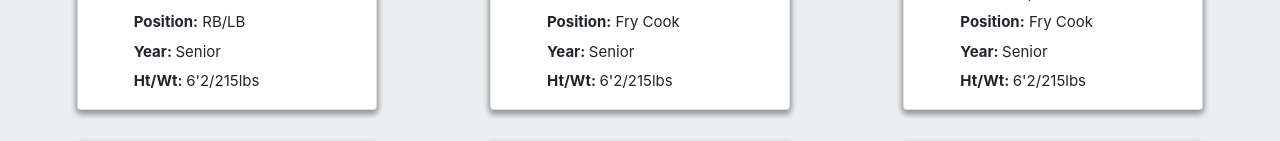
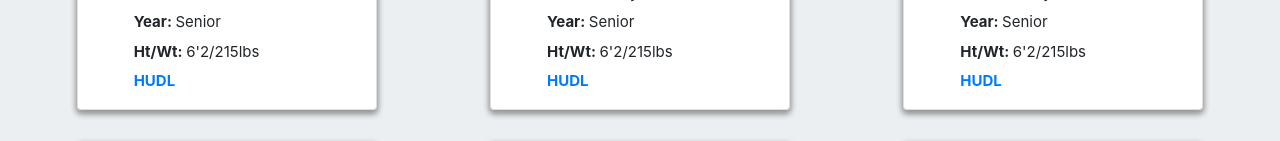
Before and after one commit to agreenthal/CypressFootball, a React (Create React App) app: page /roster in a window 1280 px wide. Shown: the part 461-602 px from the top of the page. Built offline with nearby package versions, Linux system fonts and the light colour scheme; grey boxes are pictures that could not be loaded; a web font is replaced by a local one.

Commit message:
initial commit

```diff
--- a/src/Components/Roster/PlayerCard/index.js
+++ b/src/Components/Roster/PlayerCard/index.js
@@ -21,6 +21,9 @@ function FriendCard(props) {
           <li>
             <strong>Ht/Wt: </strong> {props.measurables}
           </li>
+          <li>
+            <strong><a href="https://www.hudl.com/profile/9668819/Isaac-Hurtado">HUDL</a> </strong> {props.hudl}
+          </li>
         </ul>
       </div>
     </div>
```
